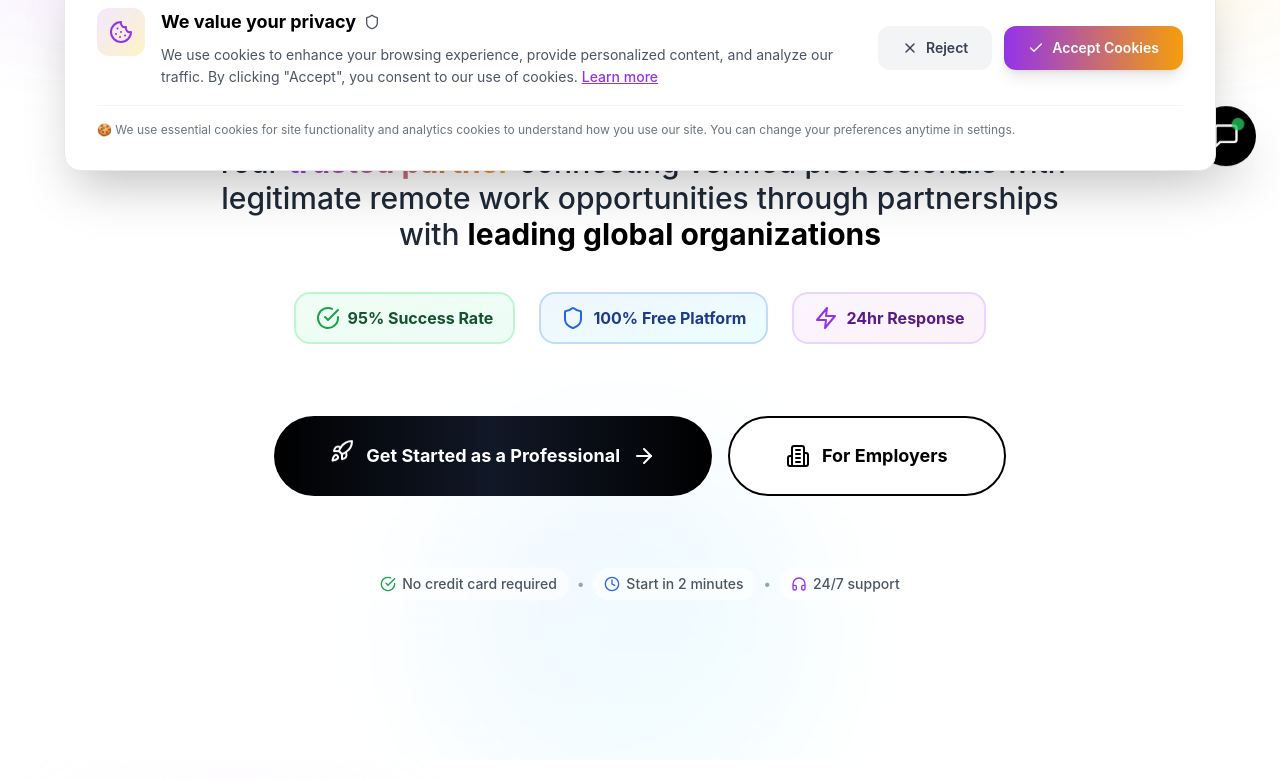
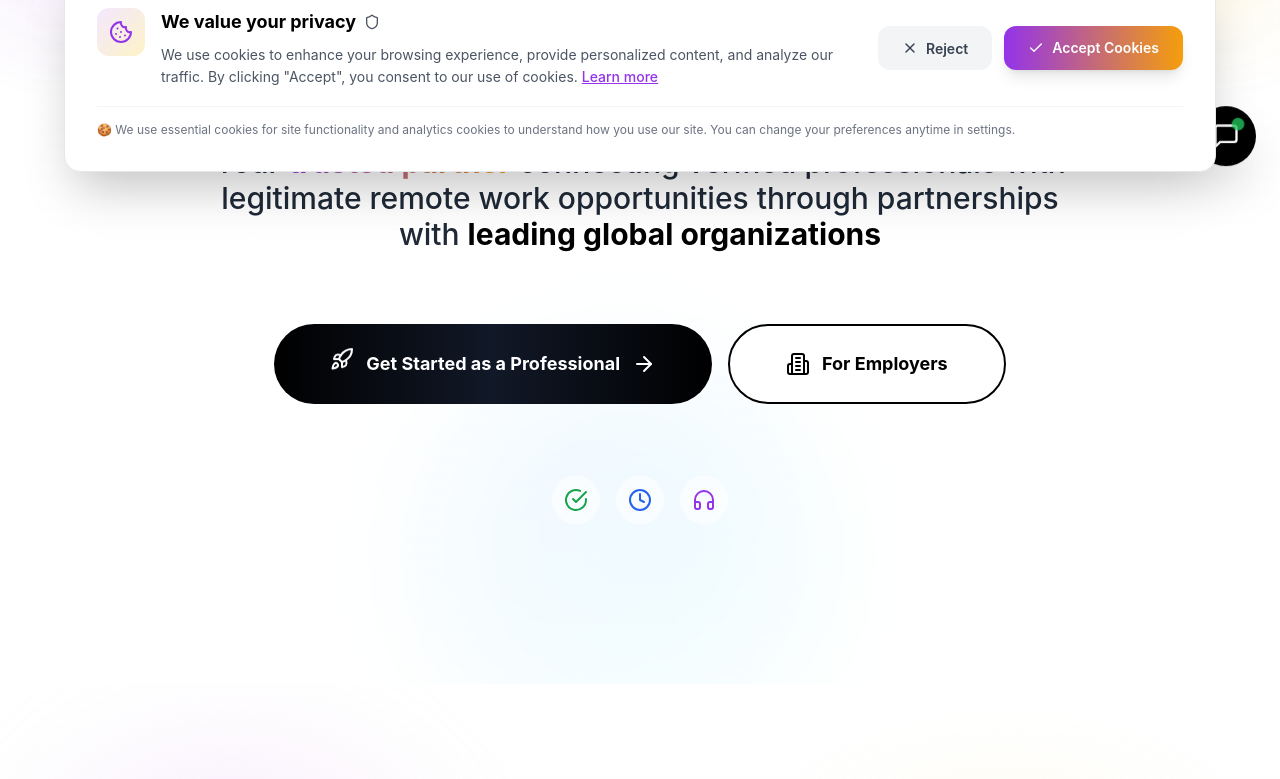
Before and after one commit to gitslem/rework, a Next.js app in the folder frontend/: page / in a window 1280 px wide. Shown: the part 605-1384 px from the top of the page. Built offline with nearby package versions, Linux system fonts and the light colour scheme.

Commit message:
Update homepage intro section
- Remove 'Enhanced Trust Badges' section (95% Success Rate, 100% Free Platform, 24hr Response)
- Update trust indicators to icon-only design with improved hover effects
- Maintain professional theme with clean, minimalist icon presentation

```diff
--- a/frontend/src/pages/index.tsx
+++ b/frontend/src/pages/index.tsx
@@ -605,37 +605,6 @@ export default function Home() {
                 </p>
               </div>
 
-              {/* Enhanced Trust Badges with Professional Look */}
-              <div className={`flex items-center justify-center flex-wrap gap-4 sm:gap-6 ${isVisible ? 'animate-fade-in-up stagger-3' : 'opacity-0'}`}>
-                <div className="group relative bg-gradient-to-br from-green-50 to-emerald-50 px-5 py-3 rounded-2xl border-2 border-green-200 hover:border-green-400 transition-all duration-300 hover:shadow-xl hover:scale-105">
-                  <div className="flex items-center space-x-2">
-                    <div className="relative">
-                      <CheckCircle className="w-6 h-6 text-green-600" />
-                      <div className="absolute inset-0 bg-green-400 rounded-full blur opacity-0 group-hover:opacity-50 transition-opacity"></div>
-                    </div>
-                    <span className="text-green-900 font-bold text-sm sm:text-base">95% Success Rate</span>
-                  </div>
-                </div>
-                <div className="group relative bg-gradient-to-br from-blue-50 to-cyan-50 px-5 py-3 rounded-2xl border-2 border-blue-200 hover:border-blue-400 transition-all duration-300 hover:shadow-xl hover:scale-105">
-                  <div className="flex items-center space-x-2">
-                    <div className="relative">
-                      <Shield className="w-6 h-6 text-blue-600" />
-                      <div className="absolute inset-0 bg-blue-400 rounded-full blur opacity-0 group-hover:opacity-50 transition-opacity"></div>
-                    </div>
-                    <span className="text-blue-900 font-bold text-sm sm:text-base">100% Free Platform</span>
-                  </div>
-                </div>
-                <div className="group relative bg-gradient-to-br from-purple-50 to-pink-50 px-5 py-3 rounded-2xl border-2 border-purple-200 hover:border-purple-400 transition-all duration-300 hover:shadow-xl hover:scale-105">
-                  <div className="flex items-center space-x-2">
-                    <div className="relative">
-                      <Zap className="w-6 h-6 text-purple-600" />
-                      <div className="absolute inset-0 bg-purple-400 rounded-full blur opacity-0 group-hover:opacity-50 transition-opacity"></div>
-                    </div>
-                    <span className="text-purple-900 font-bold text-sm sm:text-base">24hr Response</span>
-                  </div>
-                </div>
-              </div>
-
               {/* Enhanced CTA Buttons with Professional Animations */}
               <div className={`flex flex-col sm:flex-row justify-center gap-4 pt-8 ${isVisible ? 'animate-fade-in-scale stagger-4' : 'opacity-0'}`}>
                 <button
@@ -662,20 +631,15 @@ export default function Home() {
 
               {/* Enhanced Trust Indicators */}
               <div className={`pt-8 ${isVisible ? 'animate-fade-in stagger-5' : 'opacity-0'}`}>
-                <div className="flex flex-wrap items-center justify-center gap-2 text-xs sm:text-sm text-gray-600 font-medium">
-                  <div className="flex items-center space-x-1.5 bg-white/60 backdrop-blur-sm px-3 py-1.5 rounded-full hover:bg-white transition-all">
-                    <CheckCircle className="w-4 h-4 text-green-600" />
-                    <span>No credit card required</span>
-                  </div>
-                  <span className="text-gray-400">•</span>
-                  <div className="flex items-center space-x-1.5 bg-white/60 backdrop-blur-sm px-3 py-1.5 rounded-full hover:bg-white transition-all">
-                    <Clock className="w-4 h-4 text-blue-600" />
-                    <span>Start in 2 minutes</span>
-                  </div>
-                  <span className="text-gray-400">•</span>
-                  <div className="flex items-center space-x-1.5 bg-white/60 backdrop-blur-sm px-3 py-1.5 rounded-full hover:bg-white transition-all">
-                    <Headphones className="w-4 h-4 text-purple-600" />
-                    <span>24/7 support</span>
+                <div className="flex items-center justify-center gap-4">
+                  <div className="group relative bg-white/60 backdrop-blur-sm p-3 rounded-full hover:bg-white hover:shadow-lg transition-all duration-300 hover:scale-110">
+                    <CheckCircle className="w-6 h-6 text-green-600" />
+                  </div>
+                  <div className="group relative bg-white/60 backdrop-blur-sm p-3 rounded-full hover:bg-white hover:shadow-lg transition-all duration-300 hover:scale-110">
+                    <Clock className="w-6 h-6 text-blue-600" />
+                  </div>
+                  <div className="group relative bg-white/60 backdrop-blur-sm p-3 rounded-full hover:bg-white hover:shadow-lg transition-all duration-300 hover:scale-110">
+                    <Headphones className="w-6 h-6 text-purple-600" />
                   </div>
                 </div>
               </div>
```
